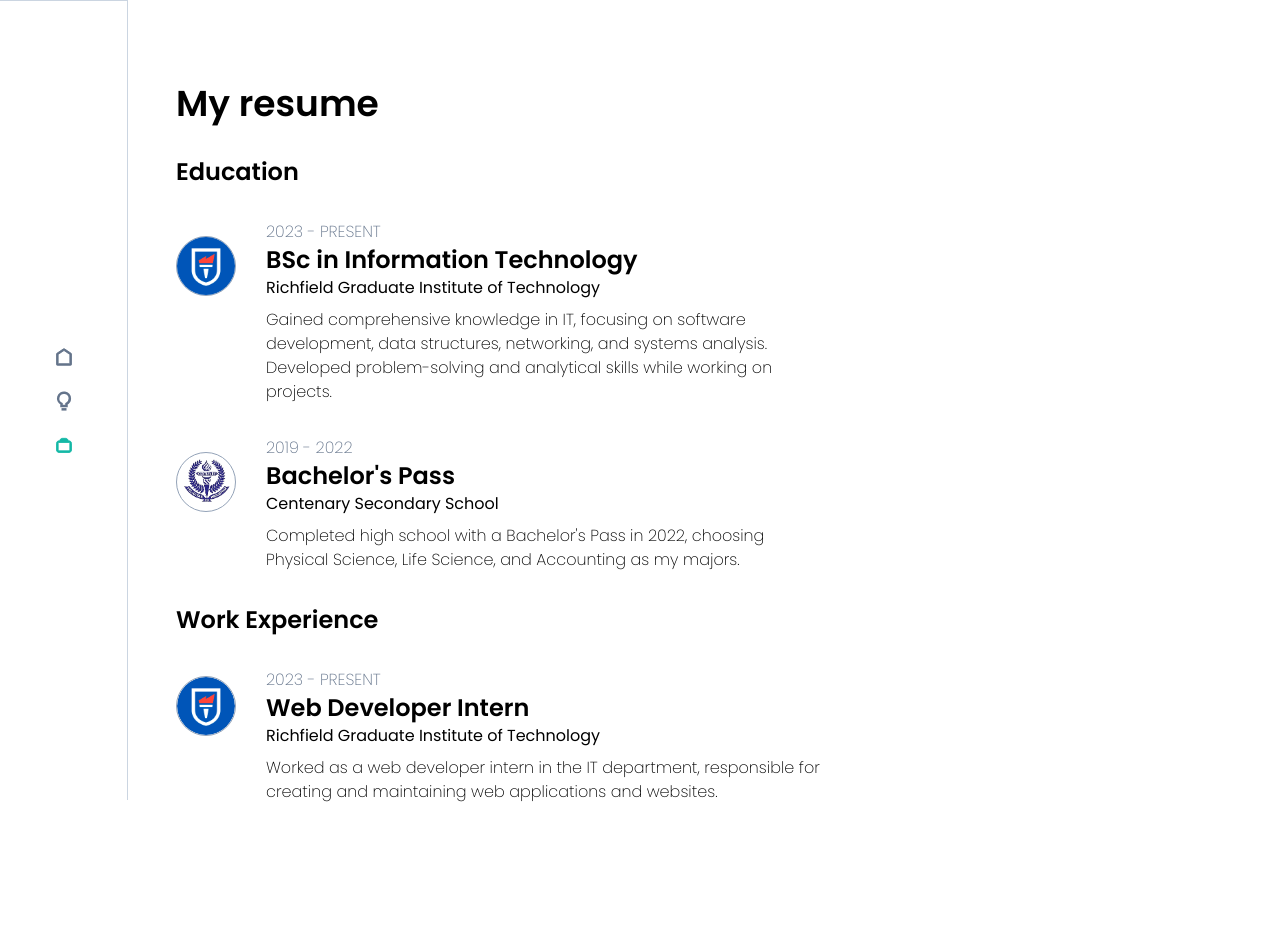
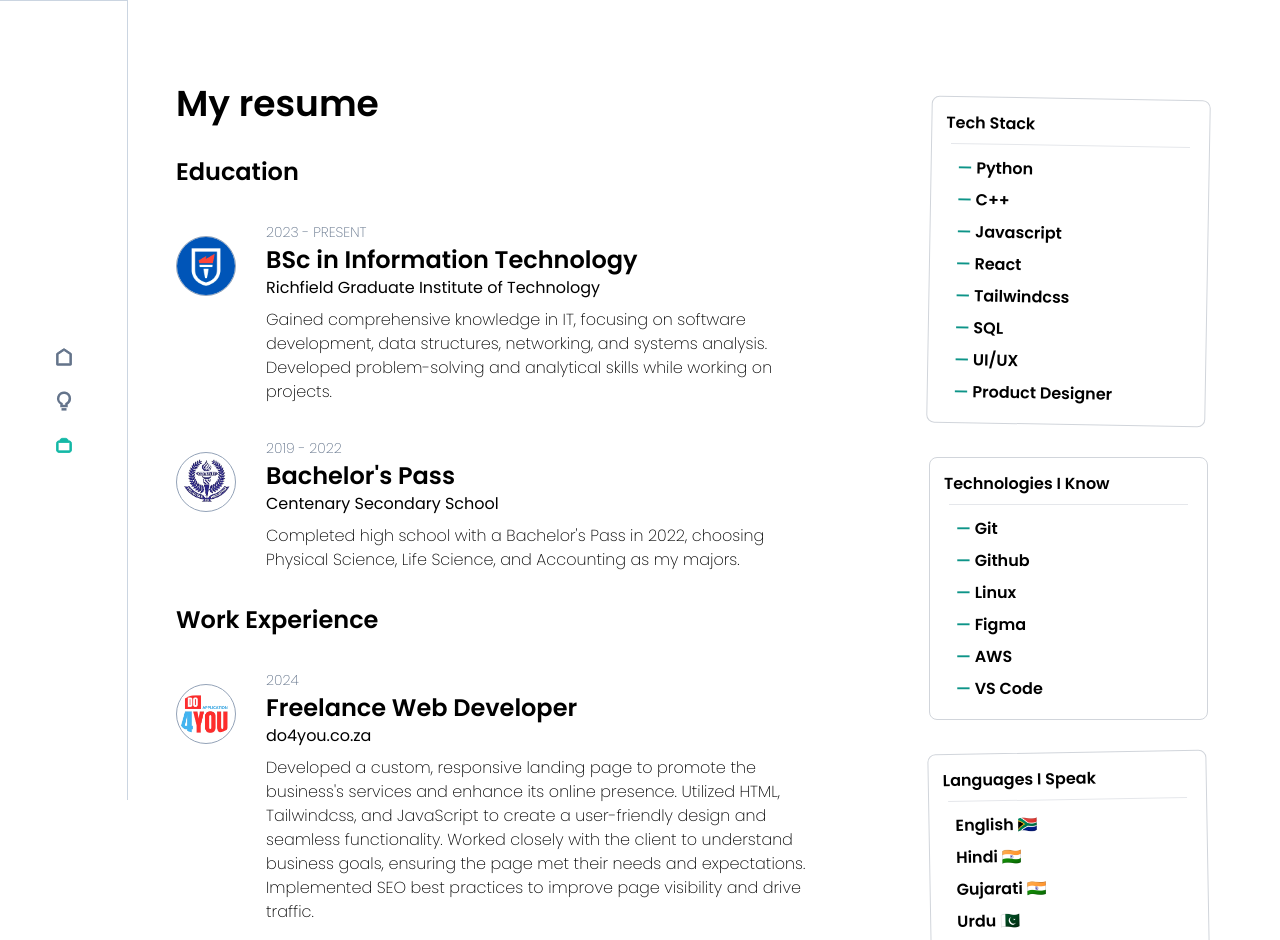
Before and after one commit to sxhilow/sahil.dev, a React (Vite) app: page /resume in a window 1280 px wide. Shown: the top 940 px of the page. Before the commit the page ends 836 px from the top, so only its background shows below. Built offline with nearby package versions, Linux system fonts and the light colour scheme.

Commit message:
Skills on resume page added

```diff
--- a/src/assets/images/index.js
+++ b/src/assets/images/index.js
@@ -4,6 +4,7 @@ import nikelp from './nikelp.jpeg'
 import onepiece from './onepiece.jpeg'
 import richfield from './richfield.png'
 import school from './school.png'
+import do4you from './do4you.png'
 
 export{
   profile,
@@ -11,5 +12,6 @@ export{
   nikelp,
   onepiece,
   richfield,
-  school
+  school,
+  do4you
 }
--- /dev/null
+++ b/src/components/LanguagesCard.jsx
@@ -0,0 +1,20 @@
+import React from 'react'
+
+const LanguagesCard = () => {
+  return (
+    <div className=" mx-7 rounded-lg rotate-[-1deg] border border-gray-300 flex-wrap overflow-auto p-1.5">
+        <h1 className="font-poppins m-2 font-semibold">Languages I Speak</h1>
+        <hr className="w-[90%] mx-auto"/>
+        <div className='m-2'>
+            <ul className='m-2 font-poppins font-semibold text-md'>
+                <li className='p-1'> English 🇿🇦 </li>
+                <li className='p-1'> Hindi  🇮🇳 </li>
+                <li className='p-1'> Gujarati 🇮🇳 </li>
+                <li className='p-1'> Urdu  🇵🇰 </li>
+            </ul>
+        </div>
+    </div>
+  )
+}
+
+export default LanguagesCard
--- /dev/null
+++ b/src/components/SkillsCard.jsx
@@ -0,0 +1,24 @@
+import React from 'react'
+
+const SkillsCard = () => {
+  return (
+    <div className=" mx-7 rounded-lg border border-gray-300 rotate-1 flex-wrap overflow-auto p-1.5">
+        <h1 className="font-poppins m-2 font-semibold">Tech Stack</h1>
+        <hr className="w-[90%] mx-auto"/>
+        <div className='m-2'>
+            <ul className='m-2 font-poppins font-semibold text-md'>
+                <li className='p-1'> <span className='text-teal-600'> — </span>Python</li>
+                <li className='p-1'> <span className='text-teal-600'> — </span>C++</li>
+                <li className='p-1'> <span className='text-teal-600'> — </span>Javascript</li>
+                <li className='p-1'> <span className='text-teal-600'> — </span>React</li>
+                <li className='p-1'> <span className='text-teal-600'> — </span>Tailwindcss</li>
+                <li className='p-1'> <span className='text-teal-600'> — </span>SQL</li>
+                <li className='p-1'> <span className='text-teal-600'> — </span>UI/UX</li>
+                <li className='p-1'> <span className='text-teal-600'> — </span>Product Designer</li>
+            </ul>
+        </div>
+    </div>
+  )
+}
+
+export default SkillsCard
--- /dev/null
+++ b/src/components/ToolsCrad.jsx
@@ -0,0 +1,23 @@
+import React from 'react'
+
+const ToolsCrad = () => {
+  return (
+    <div className=" mx-7 rounded-lg border border-gray-300 flex-wrap overflow-auto p-1.5">
+        <h1 className="font-poppins m-2 font-semibold">Technologies I Know</h1>
+        <hr className="w-[90%] mx-auto"/>
+        <div className='m-2'>
+            <ul className='m-2 font-poppins font-semibold text-md'>
+                <li className='p-1'> <span className='text-teal-600'> — </span>Git</li>
+                <li className='p-1'> <span className='text-teal-600'> — </span>Github</li>
+                <li className='p-1'> <span className='text-teal-600'> — </span>Linux</li>
+                <li className='p-1'> <span className='text-teal-600'> — </span>Figma</li>
+                <li className='p-1'> <span className='text-teal-600'> — </span>AWS</li>
+                <li className='p-1'> <span className='text-teal-600'> — </span>VS Code</li>
+
+            </ul>
+        </div>
+    </div>
+  )
+}
+
+export default ToolsCrad
--- a/src/sections/Home.jsx
+++ b/src/sections/Home.jsx
@@ -5,6 +5,7 @@ import { projects } from "../constants";
 import QuoteCard from "../components/QuoteCard";
 import ThanksCrad from "../components/ThanksCrad";
 import FavouriteFiction from "../components/FavouriteFiction";
+import LanguagesCard from "../components/LanguagesCard";
 
 export default function Home(){
   return(
@@ -90,7 +91,7 @@ export default function Home(){
       </div>
       <div className="md:w-[30%] md:h-screen md:mt-[8%] md:mr-3">
         <aside >
-          <div className="md:mt-[20%]">
+          <div className="md:mt-[15%]">
             <QuoteCard />
           </div>
           <div className="md:mt-[5%] mt-4">
@@ -99,6 +100,9 @@ export default function Home(){
           <div className="md:mt-[5%] mt-4">
             <FavouriteFiction />
           </div>
+          <div className="mt-[-20px]">
+            <LanguagesCard/>
+          </div>
         </aside>
       </div>
     </section>
--- a/src/sections/Resume.jsx
+++ b/src/sections/Resume.jsx
@@ -1,5 +1,8 @@
 import React from 'react'
-import {richfield, school} from '../assets/images'
+import {richfield, school, do4you} from '../assets/images'
+import SkillsCard from '../components/SkillsCard'
+import ToolsCrad from '../components/ToolsCrad'
+import LanguagesCard from '../components/LanguagesCard'
 
 const Resume = () => {
   return (
@@ -16,7 +19,7 @@ const Resume = () => {
                             <img src={richfield} alt="richfield" className='rounded-full '/>
                         </div>
                         <div className='ml-[90px]'>
-                            <label htmlFor="time" className="font-sm font-extralight text-slate-500">2023 - PRESENT</label>
+                            <label htmlFor="time" className="text-sm font-extralight text-slate-500">2023 - PRESENT</label>
                             <h2 className='font-semibold text-2xl'>BSc in Information Technology</h2>
 
                             <h3 className='font-normal text-md'>Richfield Graduate Institute of Technology</h3>
@@ -28,11 +31,11 @@ const Resume = () => {
                     </li>
                     <li className='flex flex-row gap-8 font-poppins mt-8'>
                     <div className='absolute border border-slate-400 w-[60px] h-[60px] rounded-full mt-4'>
-                        <img src={school} alt="richfield" className='rounded-full w-full h-full object-cover ' />
+                        <img src={school} alt="school" className='rounded-full w-full h-full object-cover ' />
                     </div>
 
                         <div className='ml-[90px]'>
-                            <label htmlFor="time" className="font-sm font-extralight text-slate-500">2019 - 2022</label>
+                            <label htmlFor="time" className="text-sm font-extralight text-slate-500">2019 - 2022</label>
                             <h2 className='font-semibold text-2xl'>Bachelor's Pass</h2>
 
                             <h3 className='font-normal text-md'>Centenary Secondary School </h3>
@@ -50,24 +53,54 @@ const Resume = () => {
                 <h3 className='text-2xl font-poppins font-semibold my-8'>Work Experience</h3>
                 <ul>
                     <li className='flex flex-row gap-8 font-poppins'>
-                        <div className='absolute border border-slate-400 w-[60px] h-[60px] rounded-full mt-2 flex justify-center items-center overflow-hidden'>
-                            <img src={richfield} alt="richfield" className='rounded-full w-full h-full object-cover ' />
+                        <div className='absolute border border-slate-400 w-[60px] h-[60px] rounded-full mt-4 flex justify-center items-center overflow-hidden'>
+                            <img src={do4you} alt="do4you" className='rounded-full' />
                         </div>
                         <div className='ml-[90px]'>
-                            <label htmlFor="time" className="font-sm font-extralight text-slate-500">2023 - PRESENT</label>
-                            <h2 className='font-semibold text-2xl'>Web Developer Intern</h2>
+                            <label htmlFor="time" className="text-sm font-extralight text-slate-500">2024</label>
+                            <h2 className='font-semibold text-2xl'>Freelance Web Developer</h2>
 
-                            <h3 className='font-normal text-md'>Richfield Graduate Institute of Technology</h3>
+                            <h3 className='font-normal text-md'>do4you.co.za</h3>
 
                             <p className='font-poppins font-extralight text-md mt-2'>
-                                Worked as a web developer intern in the IT department, responsible for creating and maintaining web applications and websites.
+                            Developed a custom, responsive landing page to promote the business's services and enhance its online presence. Utilized HTML, Tailwindcss, and JavaScript to create a user-friendly design and seamless functionality. Worked closely with the client to understand business goals, ensuring the page met their needs and expectations. Implemented SEO best practices to improve page visibility and drive traffic.
+                            </p>
+                        </div>
+                    </li>
+                    <li className='flex flex-row gap-8 font-poppins mt-8'>
+                        <div className='absolute border border-slate-400 w-[60px] h-[60px] rounded-full mt-4 flex justify-center items-center overflow-hidden'>
+                            <img src="" alt="Ceiling" className='rounded-full' />
+                        </div>
+                        <div className='ml-[90px]'>
+                            <label htmlFor="time" className="text-sm font-extralight text-slate-500">2024</label>
+                            <h2 className='font-semibold text-2xl'>Technical Assistant</h2>
+
+                            <h3 className='font-normal text-md'>Ceiling Boards</h3>
+
+                            <p className='font-poppins font-extralight text-md mt-2'>
+                                Assisted with troubleshooting and repairing printer issues, ensuring smooth daily operations.Set up a work requirement system to improve efficiency in processing customer orders and inventory tracking. Provided basic tech support, ensuring that all devices were connected and functioning properly for staff use.
                             </p>
                         </div>
                     </li>
                 </ul>
             </div>
 
+
+
         </div>
+        </div>
+        <div className="md:w-[35%] md:h-screen md:mt-[4%] md:mr-3">
+        <aside >
+            <div className='m-8'>
+                <SkillsCard/>
+            </div>
+            <div className='m-8'>
+                <ToolsCrad/>
+            </div>
+            <div className='m-8'>
+                <LanguagesCard/>
+            </div>
+        </aside>
         </div>
     </section>
   )
```
Also changed, not shown: src/assets/images/do4you.png (added), 1 other file (tests, documents, lock files or other folders).
